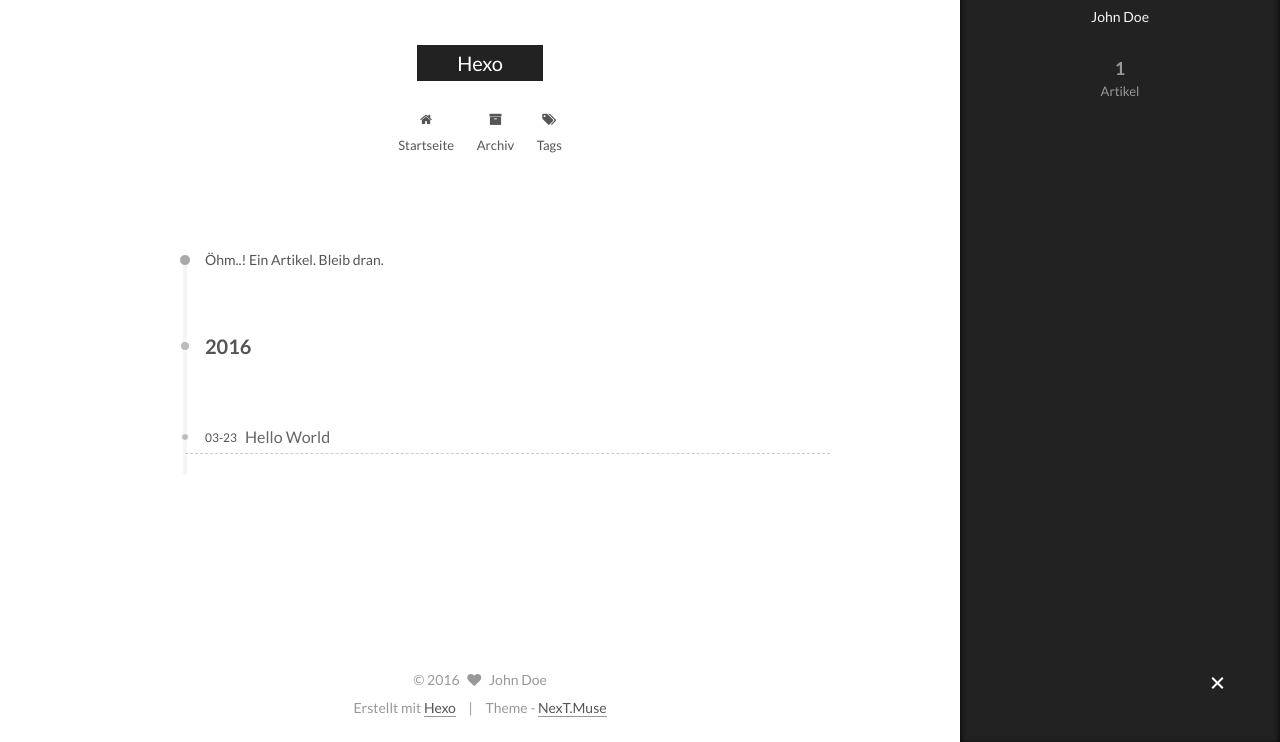
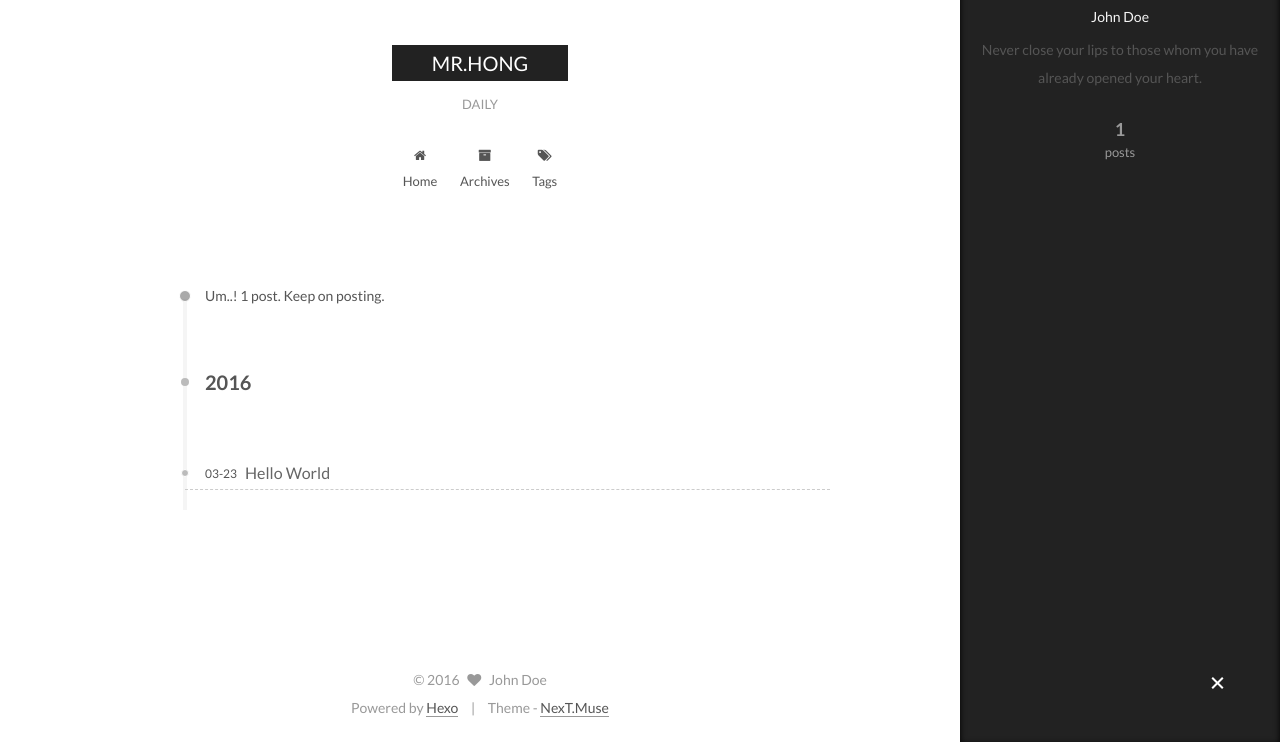
Before and after one commit to amethystwoo/amethystwoo.github.io, a plain HTML site: page archives/2016/03/index.html in a window 1280 px wide. Both pictures are taken after a click on the element 1217 px from the left and 742 px from the top of the page. Shown: the part 58-800 px from the top of the page. Drawn offline with Linux system fonts and the light colour scheme.

Commit message:
Site updated: 2016-03-23 13:13:38

```diff
--- a/archives/2016/03/index.html
+++ b/archives/2016/03/index.html
@@ -57,15 +57,15 @@
 
 
 
-<meta name="description">
+<meta name="description" content="Never close your lips to those whom you have already opened your heart.">
 <meta property="og:type" content="website">
-<meta property="og:title" content="Hexo">
+<meta property="og:title" content="MR.HONG">
 <meta property="og:url" content="http://yoursite.com/archives/2016/03/index.html">
-<meta property="og:site_name" content="Hexo">
-<meta property="og:description">
+<meta property="og:site_name" content="MR.HONG">
+<meta property="og:description" content="Never close your lips to those whom you have already opened your heart.">
 <meta name="twitter:card" content="summary">
-<meta name="twitter:title" content="Hexo">
-<meta name="twitter:description">
+<meta name="twitter:title" content="MR.HONG">
+<meta name="twitter:description" content="Never close your lips to those whom you have already opened your heart.">
 
 
 
@@ -83,10 +83,10 @@
   };
 </script>
 
-  <title> Archiv | Hexo </title>
+  <title> Archive | MR.HONG </title>
 </head>
 
-<body itemscope itemtype="http://schema.org/WebPage" lang="">
+<body itemscope itemtype="http://schema.org/WebPage" lang="en">
 
 
 
@@ -114,11 +114,11 @@
   <div class="custom-logo-site-title">
     <a href="/"  class="brand" rel="start">
       <span class="logo-line-before"><i></i></span>
-      <span class="site-title">Hexo</span>
+      <span class="site-title">MR.HONG</span>
       <span class="logo-line-after"><i></i></span>
     </a>
   </div>
-  <p class="site-subtitle"></p>
+  <p class="site-subtitle">DAILY</p>
 </div>
 
 <div class="site-nav-toggle">
@@ -141,7 +141,7 @@
 
               <i class="menu-item-icon fa fa-home fa-fw"></i> <br />
 
-            Startseite
+            Home
           </a>
         </li>
 
@@ -151,7 +151,7 @@
 
               <i class="menu-item-icon fa fa-archive fa-fw"></i> <br />
 
-            Archiv
+            Archives
           </a>
         </li>
 
@@ -191,7 +191,7 @@
 
 
 
-      Öhm..! Ein Artikel. Bleib dran.
+      Um..! 1 post. Keep on posting.
     </span>
 
 
@@ -275,13 +275,13 @@
                src="/images/default_avatar.jpg"
                alt="John Doe" />
           <p class="site-author-name" itemprop="name">John Doe</p>
-          <p class="site-description motion-element" itemprop="description"></p>
+          <p class="site-description motion-element" itemprop="description">Never close your lips to those whom you have already opened your heart.</p>
         </div>
         <nav class="site-state motion-element">
           <div class="site-state-item site-state-posts">
             <a href="/archives">
               <span class="site-state-item-count">1</span>
-              <span class="site-state-item-name">Artikel</span>
+              <span class="site-state-item-name">posts</span>
             </a>
           </div>
 
@@ -330,7 +330,7 @@
 </div>
 
 <div class="powered-by">
-  Erstellt mit  <a class="theme-link" href="http://hexo.io">Hexo</a>
+  Powered by <a class="theme-link" href="http://hexo.io">Hexo</a>
 </div>
 
 <div class="theme-info">
```
Also changed, not shown: 2016/03/23/hello-world/index.html (+13 -13 lines), archives/2016/index.html (+16 -16 lines), archives/index.html (+16 -16 lines), index.html (+16 -16 lines).
